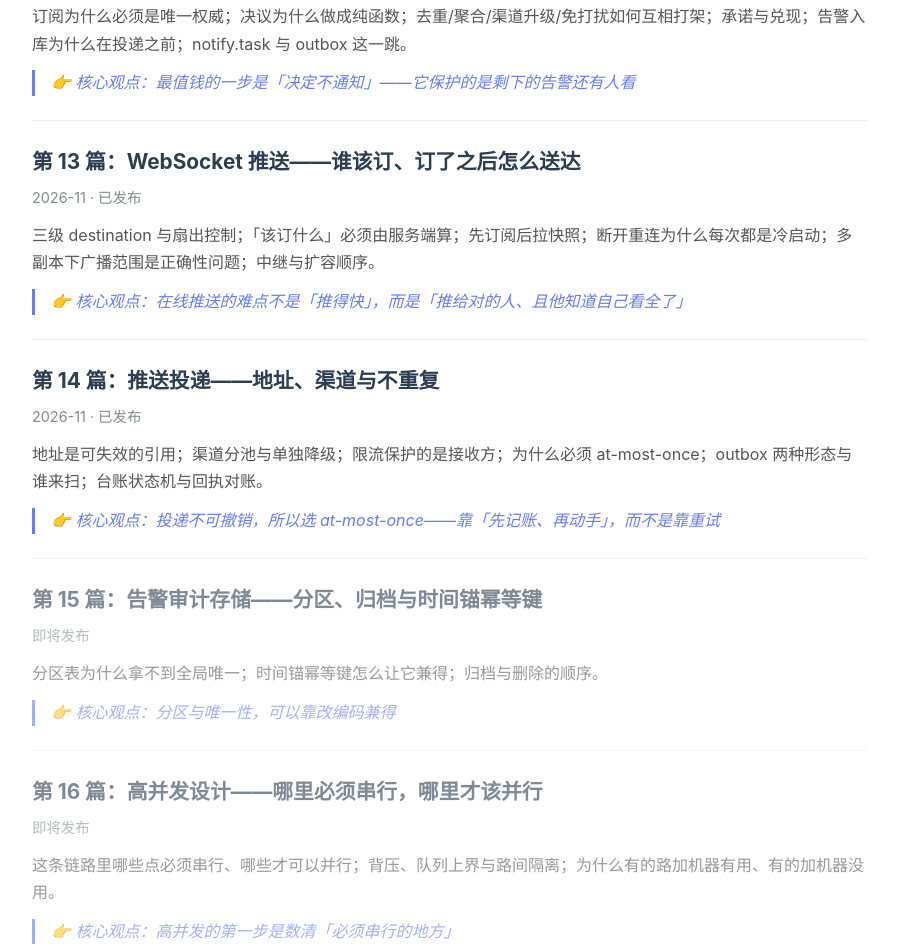
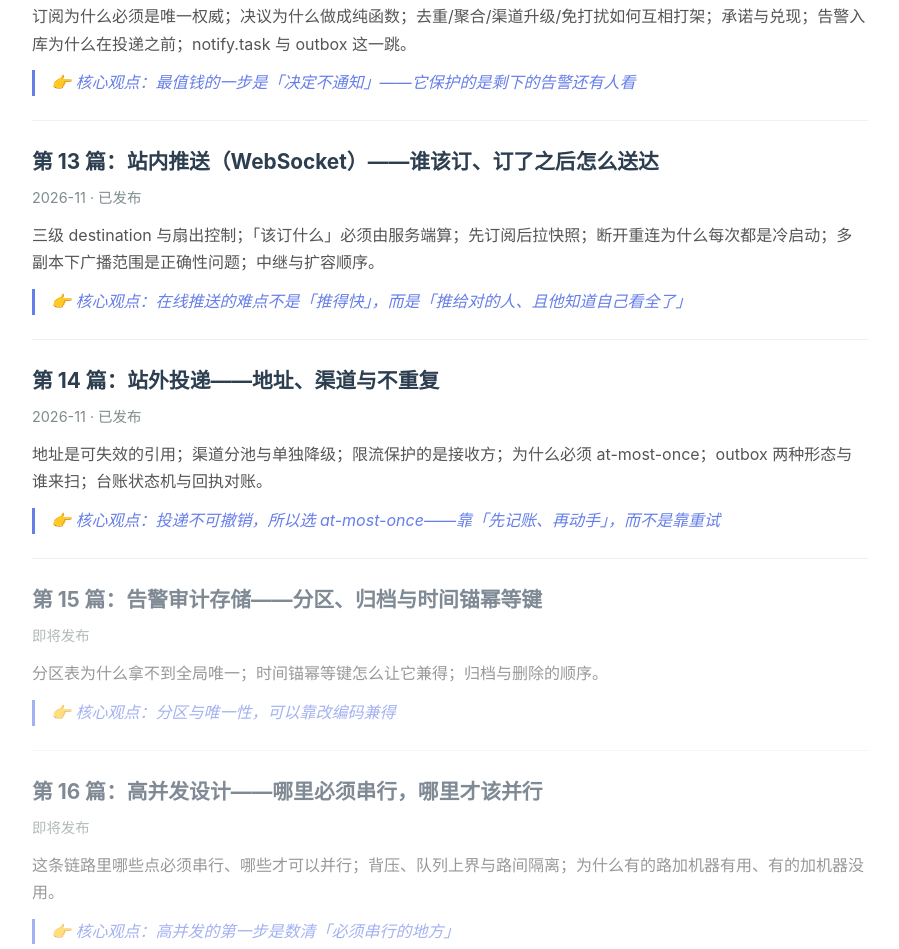
Before and after one commit to ztkyaojiayou/ztkyaojiayou.github.io, a plain HTML site: page tech/iot-data/index.html in a window 1280 px wide. Shown: the part 3404-4353 px from the top of the page, without its empty margins (190-1089 px from the left). Drawn offline with Linux system fonts and the light colour scheme; a web font is replaced by a local one.

Commit message:
第 13/14 篇标题加「站内」「站外」前缀

```diff
--- a/tech/iot-data/index.html
+++ b/tech/iot-data/index.html
@@ -145,14 +145,14 @@
 
 
         <div class="article-item">
-          <h3><a href="13-ws-push.html">第 13 篇：WebSocket 推送——谁该订、订了之后怎么送达</a></h3>
+          <h3><a href="13-ws-push.html">第 13 篇：站内推送（WebSocket）——谁该订、订了之后怎么送达</a></h3>
           <div class="meta">2026-11 · 已发布</div>
           <p class="desc">三级 destination 与扇出控制；「该订什么」必须由服务端算；先订阅后拉快照；断开重连为什么每次都是冷启动；多副本下广播范围是正确性问题；中继与扩容顺序。</p>
           <p class="highlight">👉 核心观点：在线推送的难点不是「推得快」，而是「推给对的人、且他知道自己看全了」</p>
         </div>
 
 <div class="article-item">
-          <h3><a href="14-delivery.html">第 14 篇：推送投递——地址、渠道与不重复</a></h3>
+          <h3><a href="14-delivery.html">第 14 篇：站外投递——地址、渠道与不重复</a></h3>
           <div class="meta">2026-11 · 已发布</div>
           <p class="desc">地址是可失效的引用；渠道分池与单独降级；限流保护的是接收方；为什么必须 at-most-once；outbox 两种形态与谁来扫；台账状态机与回执对账。</p>
           <p class="highlight">👉 核心观点：投递不可撤销，所以选 at-most-once——靠「先记账、再动手」，而不是靠重试</p>
```
Also changed, not shown: tech/iot-data/13-ws-push.html (+2 -2 lines), tech/iot-data/14-delivery.html (+2 -2 lines).
